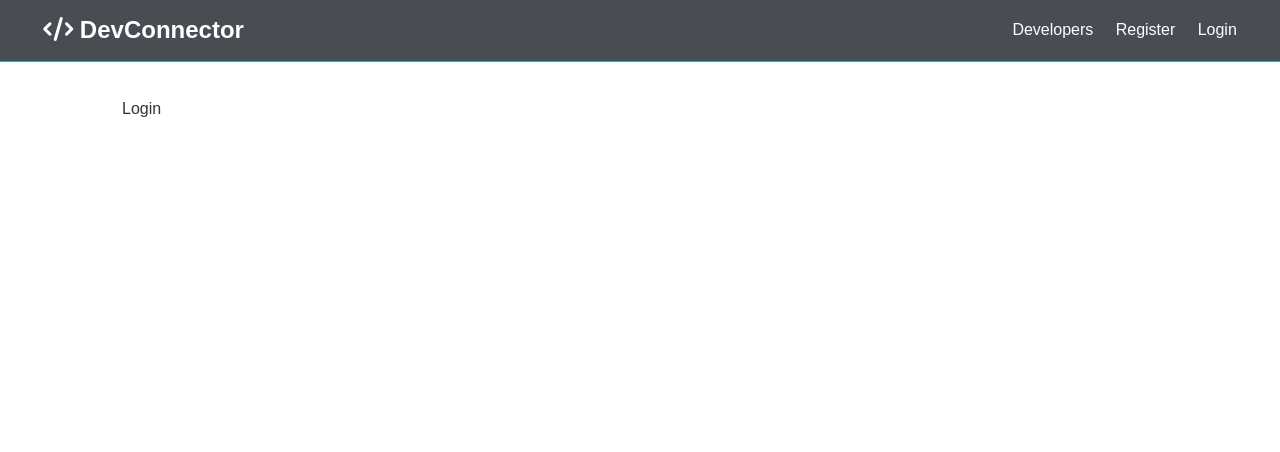
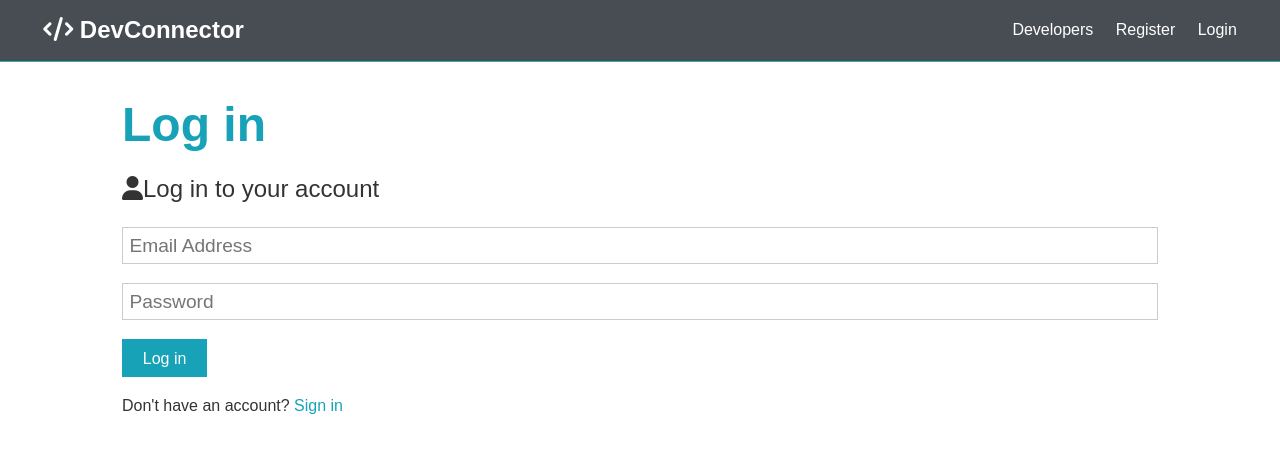
Before and after one commit to markskroba/devconnecter, a React (Create React App) app in the folder client/: page /login in a window 1280 px wide. Shown: the top 452 px of the page. Built offline with nearby package versions, Linux system fonts and the light colour scheme.

Commit message:
login page added

```diff
--- a/client/src/components/auth/Login.js
+++ b/client/src/components/auth/Login.js
@@ -1,10 +1,46 @@
-import React from 'react'
+import React, { Fragment, useState } from 'react'
+import { Link } from 'react-router-dom';
+import axios from 'axios';
 
 export const Login = () => {
+
+    const [formData, setFormData] = useState({
+        email: '',
+        password: '',
+    });
+
+
+    const {email, password} = formData;
+    const onChange = e => setFormData({ ...formData, [e.target.name]: e.target.value });
+    const onSubmit = async e => {
+        console.log('Success');
+    }
+
     return (
-        <div>
-            Login
-        </div>
+        <Fragment>
+            <h1 className="large text-primary">Log in</h1>
+            <p className="lead"><i className="fas fa-user"></i>Log in to your account</p>
+            <form className="form" onSubmit={e => onSubmit(e)}>
+                <div className="form-group">
+                <input type="email" placeholder="Email Address" name="email" value={email} onChange={e => onChange(e)} required/>
+                </div>
+                <div className="form-group">
+                <input
+                    type="password"
+                    placeholder="Password"
+                    name="password"
+                    minLength="6"
+                    value={password}
+                    onChange={e => onChange(e)}
+                    required
+                />
+                </div>
+                <input type="submit" className="btn btn-primary" value="Log in" />
+            </form>
+            <p className='my-1'>
+                Don't have an account? <Link to='/register'>Sign in</Link>
+            </p>
+        </Fragment>
     )
 }
 
--- a/client/src/components/auth/Register.js
+++ b/client/src/components/auth/Register.js
@@ -1,4 +1,6 @@
 import React, { Fragment, useState } from 'react'
+import { Link } from 'react-router-dom';
+import axios from 'axios';
 
 export const Register = () => {
 
@@ -12,13 +14,8 @@
 
     const {name, email, password, password2} = formData;
     const onChange = e => setFormData({ ...formData, [e.target.name]: e.target.value });
-    const onSubmit = e => {
-        e.preventDefault();
-        if (password !== password2) {
-            console.log('Passwords dont match');
-        } else {
-            console.log(formData);
-        }
+    const onSubmit = async e => {
+        console.log('Success');
     }
 
     return (
@@ -61,7 +58,7 @@
                 <input type="submit" className="btn btn-primary" value="Register" />
             </form>
             <p className="my-1">
-                Already have an account? <a href="login.html">Sign In</a>
+                Already have an account? <Link to='/login'>Sign In</Link>
             </p>
         </Fragment>
     )
```
